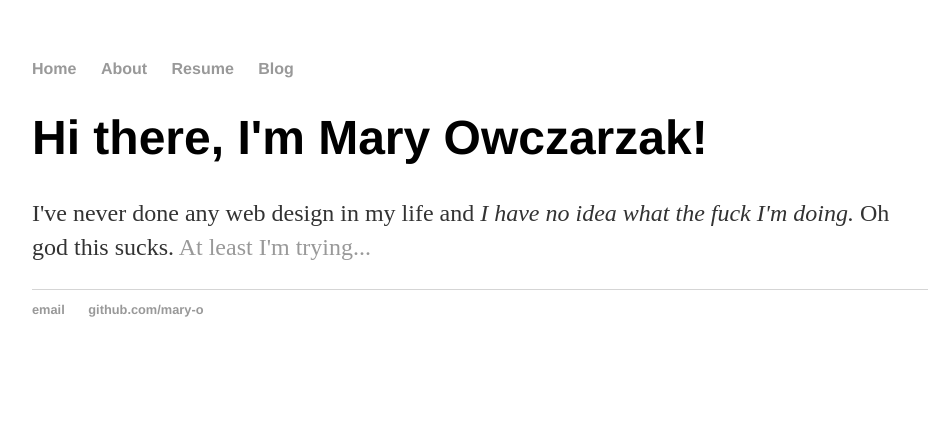
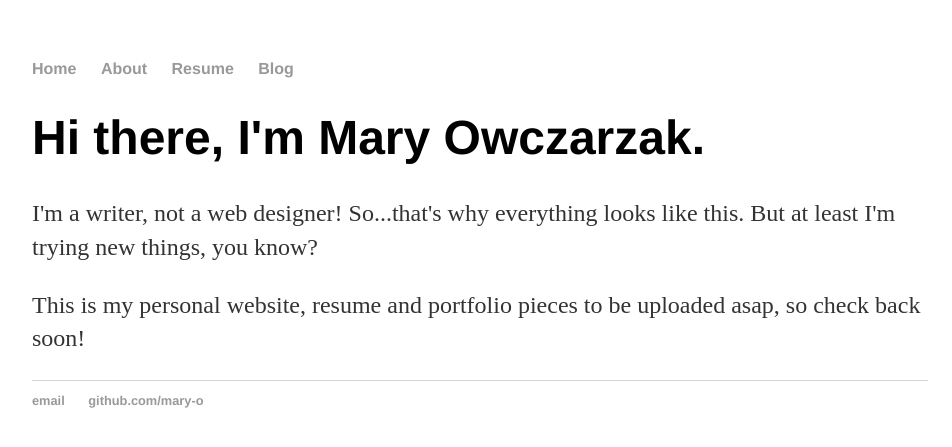
Before and after one commit to Mary-O/mary-o.github.io, a Jekyll site: the page built from index.html, in a window 1280 px wide. Shown: the top 447 px of the page, without its empty margins (160-1112 px from the left). Built offline with Jekyll 4.4.1, drawn with Linux system fonts in a browser that asks for light colours.

Commit message:
Update index.html

```diff
--- a/index.html
+++ b/index.html
@@ -3,6 +3,7 @@ layout: default
 title: Mary Owczarzak
 ---
 <div class="blurb">
-	<h1> Hi there, I'm Mary Owczarzak!</h1>
-	<p>I've never done any web design in my life and<em> I have no idea what the fuck I'm doing.</em> Oh god this sucks. <a href="/about">At least I'm trying...</a></p>
+	<h1> Hi there, I'm Mary Owczarzak.</h1>
+	<p>I'm a writer, not a web designer! So...that's why everything looks like this. But at least I'm trying new things, you know?</p>
+	<p>This is my personal website, resume and portfolio pieces to be uploaded asap, so check back soon!</p>
 </div><!-- /.blurb -->
```
